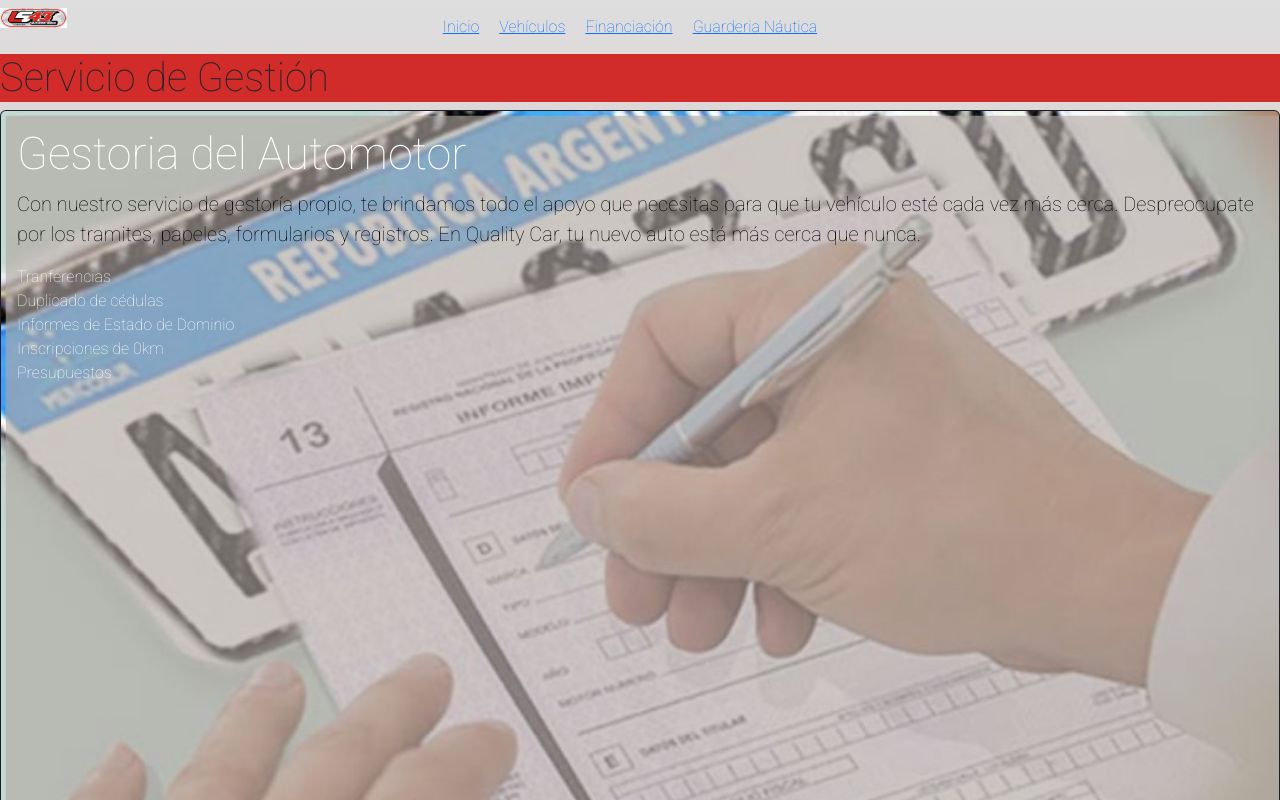
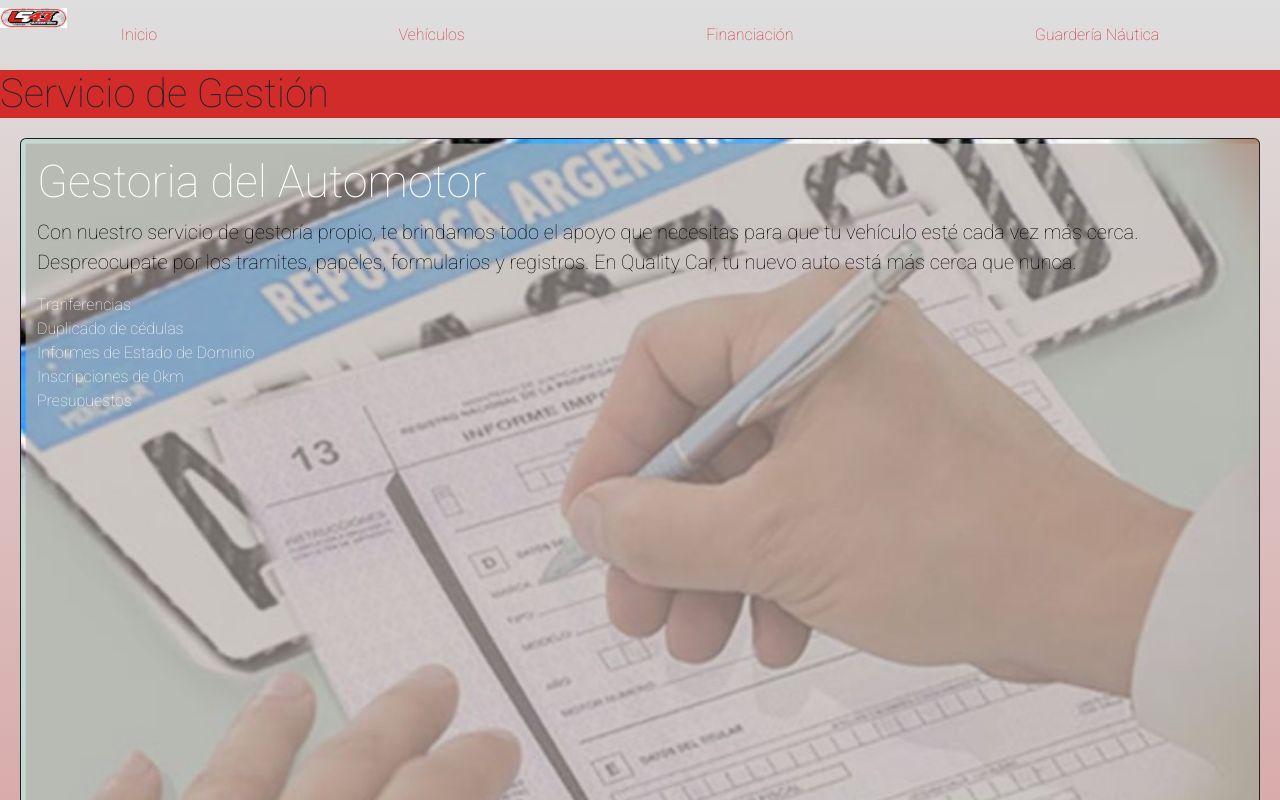
Before and after one commit to mrindertsma/LS43-MotorSports, a plain HTML site: page pages/gestoria.html in a window 1280 px wide. Shown: the top 800 px of the page. Drawn offline with Linux system fonts and the light colour scheme.

Commit message:
Corregi pagina de vehiculos tambien

```diff
--- a/css/style.css
+++ b/css/style.css
@@ -25,6 +25,9 @@ left: 0%;
     text-align: right;
     margin-bottom: 15px;
     margin-top: 15px;
+}
+.nav-link {
+    color: #d12c2a;
 }
 li{
     display: inline;
@@ -69,6 +72,9 @@ li{
 
 .card {
     background-color: #DEDEDE;
+    margin: 20px;
+    gap: 20px;
+
 }
 
 
--- a/pages/gestoria.html
+++ b/pages/gestoria.html
@@ -13,14 +13,12 @@
         <link rel="preconnect" href="https://fonts.gstatic.com" crossorigin>
         <link href="https://fonts.googleapis.com/css2?family=Roboto:wght@100&display=swap" rel="stylesheet">
         <!--Menu de navegacion-->
-        <nav>
-            <ul class="nav justify-content-center">
-                <li><a href="../index.html">Inicio</a></li>
-                <li><a href="../pages/vehiculos.html">Vehículos</a> </li>
-                <li><a href="../pages/financiacion.html">Financiación</a>  </li>
-                <li><a href="../pages/guarderia.html">Guarderia Náutica</a>  </li>
-            </ul>
-        </nav>
+        <nav class="nav nav-pills nav-fill">
+            <a class="nav-link" aria-current="page" href="../index.html">Inicio</a>
+            <a class="nav-link" href="../pages/vehiculos.html">Vehículos</a>
+            <a class="nav-link" href="../pages/financiacion.html">Financiación</a>
+            <a class="nav-link" href="../pages/guarderia.html">Guardería Náutica</a>
+          </nav>
         <!-- Logo con link a inicio-->
         <div>
             <a href="../index.html"><img src="../Img/Logo LS43_W.jpeg" class="logoHorizontal" ></a>
```
Also changed, not shown: index.html (+5 -10 lines), pages/financiacion.html (+6 -8 lines), pages/guarderia.html (+5 -7 lines), pages/vehiculos.html (+5 -7 lines).
